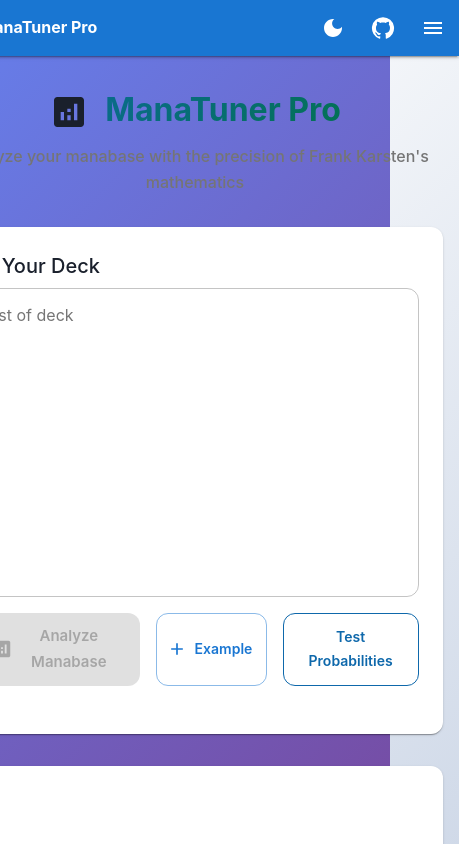
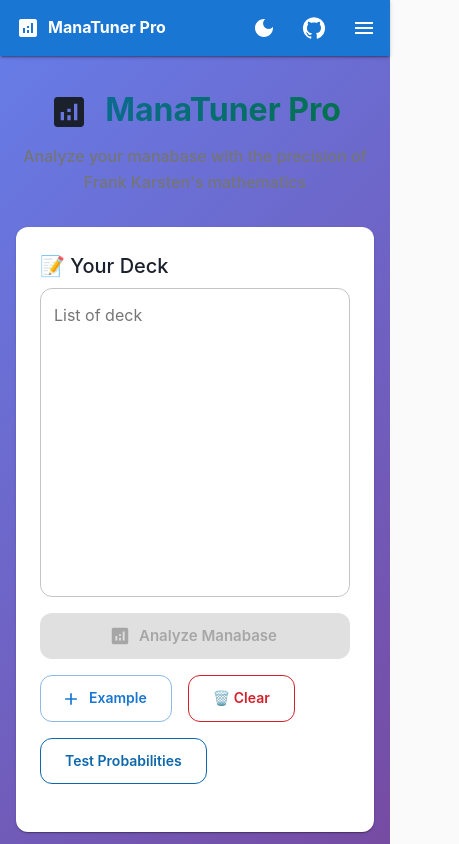
Before and after one commit to gbordes77/manatuner-pro, a React (Vite) app: page /analyzer in a window 390 px wide. Shown: the top 844 px of the page, 459 px wide, since content can reach past the window. Built offline with nearby package versions, Linux system fonts and the light colour scheme.

Commit message:
✨ Add Clear Button - UX Enhancement - Added 🗑️ Clear button for instant interface reset, removes deck data and localStorage, includes user notification, responsive design with MTG red theme - Perfect for demo sessions and clean start workflow

```diff
--- a/src/pages/AnalyzerPage.tsx
+++ b/src/pages/AnalyzerPage.tsx
@@ -410,14 +410,14 @@
                   sx={{ mb: 2 }}
                 />
 
-              <Box sx={{ display: 'flex', gap: 2, mb: 2 }}>
+              <Box sx={{ display: 'flex', gap: 2, mb: 2, flexWrap: 'wrap' }}>
                 <Button
                   variant="contained"
                   size="large"
                   onClick={handleAnalyze}
                   disabled={!deckList.trim() || isAnalyzing}
                   startIcon={isAnalyzing ? <SpeedIcon /> : <AnalyticsIcon />}
-                  sx={{ flexGrow: 1 }}
+                  sx={{ flexGrow: 1, minWidth: '200px' }}
                 >
                   {isAnalyzing ? 'Analyzing...' : 'Analyze Manabase'}
                 </Button>
@@ -426,8 +426,37 @@
                   variant="outlined"
                   onClick={() => setDeckList(sampleDeck)}
                   startIcon={<AddIcon />}
+                  sx={{ minWidth: '100px' }}
                 >
                   Example
+                </Button>
+
+                <Button
+                  variant="outlined"
+                  onClick={() => {
+                    setDeckList('')
+                    setAnalysisResult(null)
+                    setIsDeckMinimized(false)
+                    localStorage.removeItem('manatuner-decklist')
+                    localStorage.removeItem('manatuner-analysis')
+                    localStorage.removeItem('manatuner-minimized')
+                    setSnackbar({
+                      open: true,
+                      message: '🗑️ Interface cleared! Ready for new deck analysis.',
+                      severity: 'info'
+                    })
+                  }}
+                  sx={{
+                    color: 'var(--mtg-red)',
+                    borderColor: 'var(--mtg-red)',
+                    minWidth: '80px',
+                    '&:hover': {
+                      borderColor: 'var(--mtg-red)',
+                      backgroundColor: 'rgba(220, 53, 69, 0.1)'
+                    }
+                  }}
+                >
+                  🗑️ Clear
                 </Button>
 
                 <Button
@@ -436,6 +465,7 @@
                   sx={{
                     color: 'var(--mtg-blue)',
                     borderColor: 'var(--mtg-blue)',
+                    minWidth: '140px',
                     '&:hover': {
                       borderColor: 'var(--mtg-blue)',
                       backgroundColor: 'rgba(0, 123, 255, 0.1)'
```
